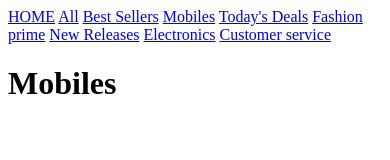
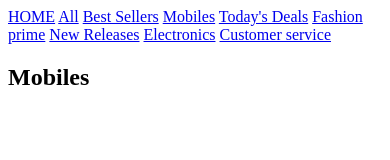
Before and after one commit to mahesh-1177/Amazon, a plain HTML site: page mobiles.html in a window 390 px wide. Drawn offline with Linux system fonts and the light colour scheme.

Commit message:
edited mobile.html file

```diff
--- a/mobiles.html
+++ b/mobiles.html
@@ -15,6 +15,6 @@
         <a href="./new.html">New Releases</a>
         <a href="./electronics.html">Electronics</a>
         <a href="./customer.html">Customer service</a>
-        <h1>Mobiles</h1>
+        <h2>Mobiles</h2>
     </body>
 </html>
```
